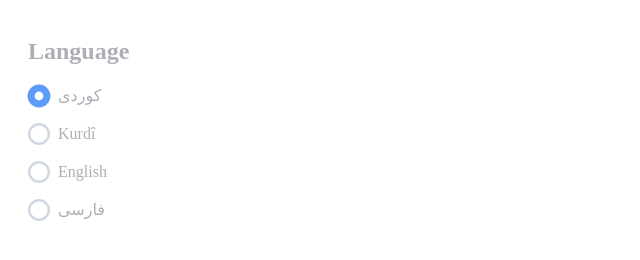
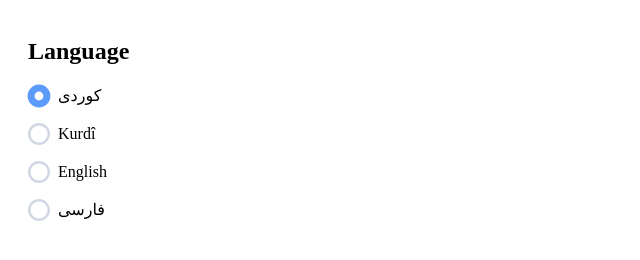
Before and after one commit to GovarJabbar/vejinlex-extension, a browser extension: page assets/options.html in a window 1280 px wide. Shown: the whole page, without its empty margins (0-640 px from the left). Drawn offline with Linux system fonts and the light colour scheme.

Commit message:
fix light mode styling issue

```diff
--- a/assets/css/options.css
+++ b/assets/css/options.css
@@ -1,3 +1,8 @@
+body {
+    min-height: 100vh;
+    padding: 10px 20px;
+}
+
 .container {
     height: 300px
 }
@@ -81,9 +86,3 @@
 .radio:hover input:checked+span:after {
     transform: scale(0.4);
 }
-
-body {
-    min-height: 100vh;
-    color: #adafb6;
-    padding: 10px 20px;
-}
```
